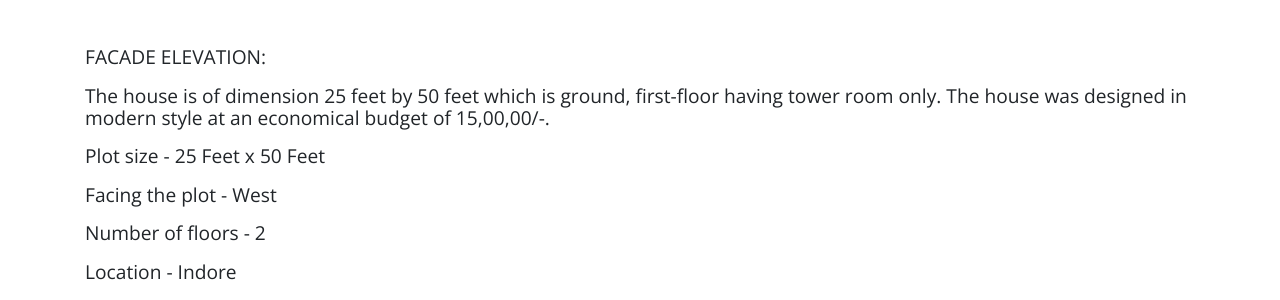
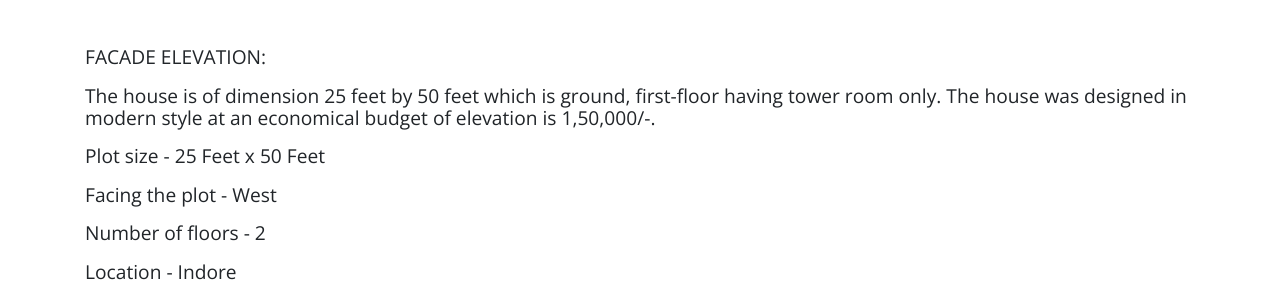
Before and after one commit to samasthiti/samasthiti, a Jekyll site: the page built from _threeddesigns/anil-khodre-ji.md, in a window 1280 px wide and 900 px high, scrolled down 637 px. Shown: the part 178-478 px from the top of the window. Built offline with Jekyll 4.4.1, drawn with Linux system fonts in a browser that asks for light colours; nearby versions of some CDN libraries; comment, search, counter and statistics services are not loaded.

Commit message:
Update from Forestry.io samshthi construction updated _threeddesigns/anil-khodre-ji.md

```diff
--- a/_threeddesigns/anil-khodre-ji.md
+++ b/_threeddesigns/anil-khodre-ji.md
@@ -25,7 +25,7 @@
 ---
 **FACADE ELEVATION:**
 
-The house is of dimension 25 feet by 50 feet which is ground, first-floor having tower room only. The house was designed in modern style at an economical budget of 15,00,00/-.
+The house is of dimension 25 feet by 50 feet which is ground, first-floor having tower room only. The house was designed in modern style at an economical budget of elevation is 1,50,000/-.
 
 **Plot size -** 25 Feet x 50 Feet
 
```
